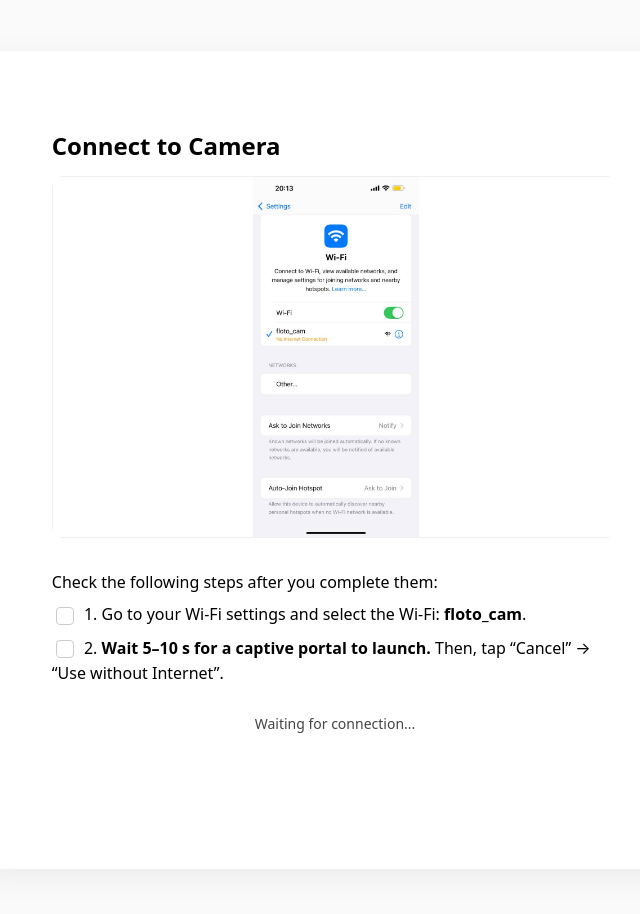
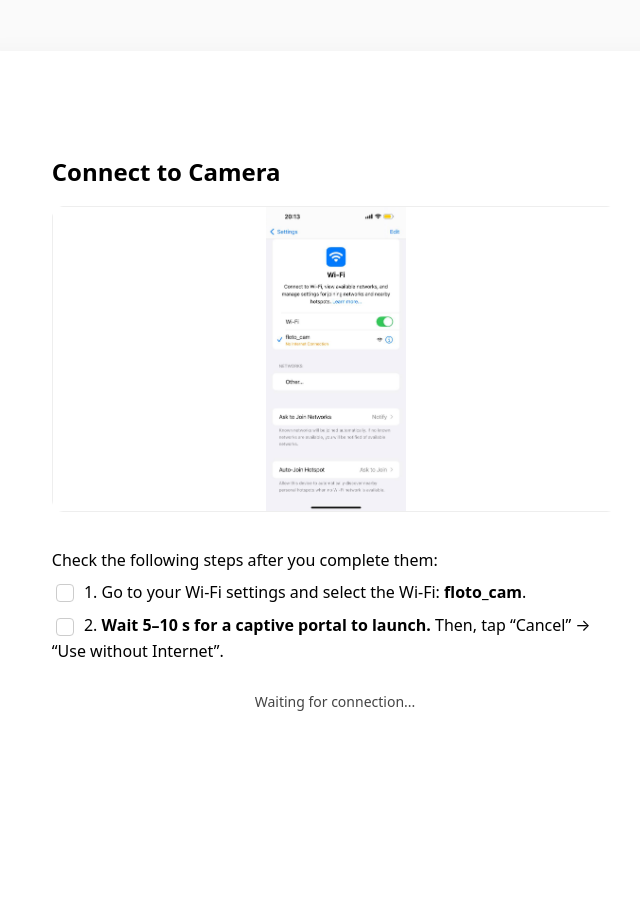
Before and after one commit to WB99/floto-public, a React (Vite) app: page / in a window 1280 px wide. Shown: the top 914 px of the page, without its empty margins (305-945 px from the left). Built offline with nearby package versions, Linux system fonts and the light colour scheme; no server answers.

Commit message:
card css fix

```diff
--- a/src/screens/Connect.jsx
+++ b/src/screens/Connect.jsx
@@ -174,29 +174,29 @@ const styles = {
     color: "#000",
     borderRadius: 16,
     boxShadow: "0 8px 30px rgba(0,0,0,.06)",
-    padding: "6vw",
+    padding: "8vw 6vw", // extra vertical padding
     boxSizing: "border-box",
-    overflow: "hidden",
+    overflow: "visible", // ensure text never clips
   },
-  h2: { marginTop: 0, marginBottom: 12 },
+  h2: { marginTop: 0, marginBottom: 16 },
   imgBox: {
     width: "100%",
     overflow: "hidden",
     borderRadius: 12,
-    marginBottom: 16,
+    marginBottom: 20,
   },
   img: {
     width: "100%",
     height: "auto",
-    maxHeight: "45vh", // reduced to ~25% smaller visual footprint
+    maxHeight: "38vh", // reduced size, 25% smaller
     display: "block",
     border: "1px solid #eee",
     objectFit: "contain",
   },
   switcher: {
     position: "relative",
-    minHeight: 230,
-    marginBottom: 8,
+    minHeight: 280, // more breathing room to prevent clipping
+    marginBottom: 12,
     display: "flex",
     alignItems: "center",
     justifyContent: "center",
@@ -228,7 +228,7 @@ const styles = {
   },
   statusBox: {
     marginTop: 28,
-    marginBottom: 40, // extra padding so text never clips
+    marginBottom: 60, // large padding so text never touches bottom edge
     width: "100%",
     textAlign: "center",
   },
@@ -243,8 +243,8 @@ const styles = {
     alignItems: "center",
     justifyContent: "center",
     gap: 18,
-    paddingTop: 8,
-    paddingBottom: 40, // added bottom padding for safe spacing
+    paddingTop: 20,
+    paddingBottom: 60, // ensure enough bottom space for longer warning text
   },
   statusConnected: {
     color: "#444",
```
